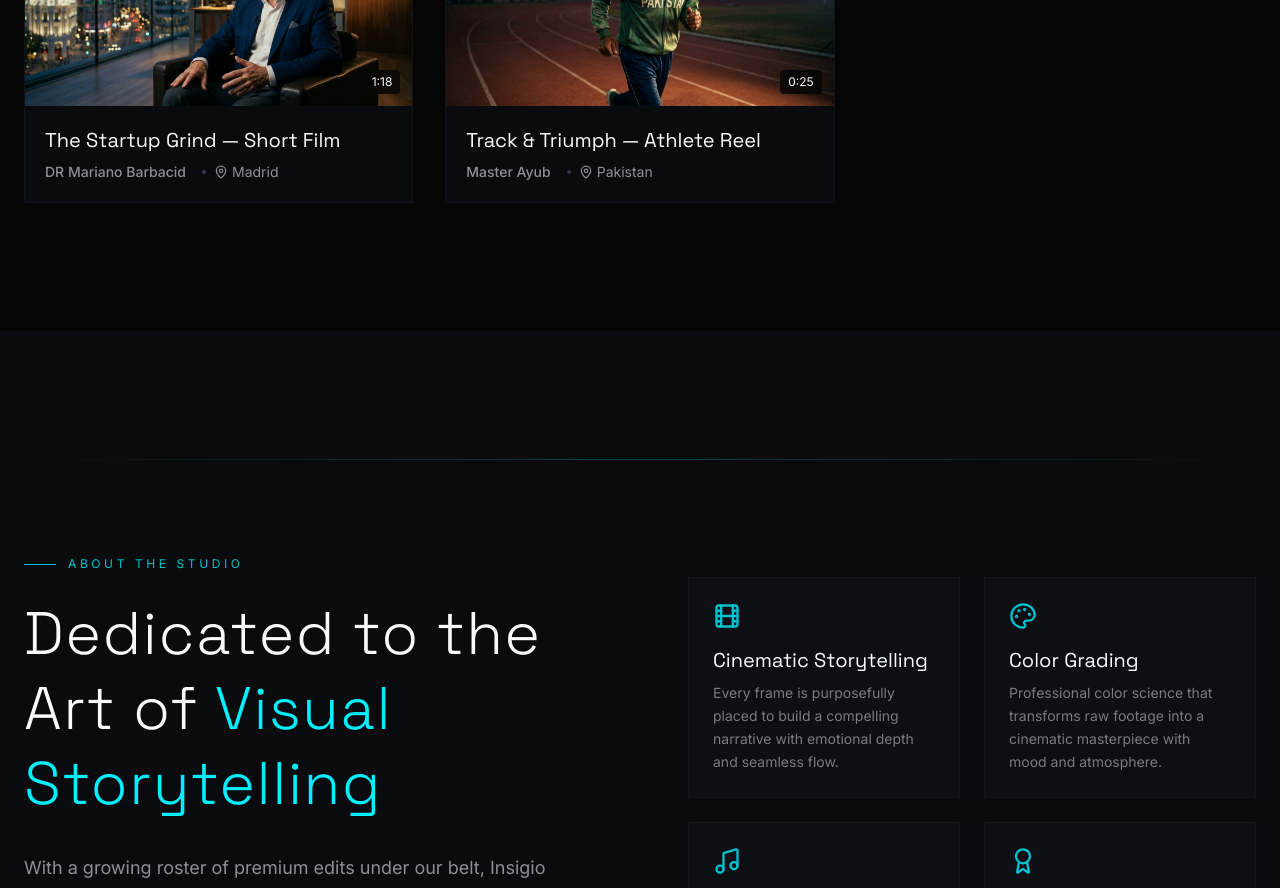
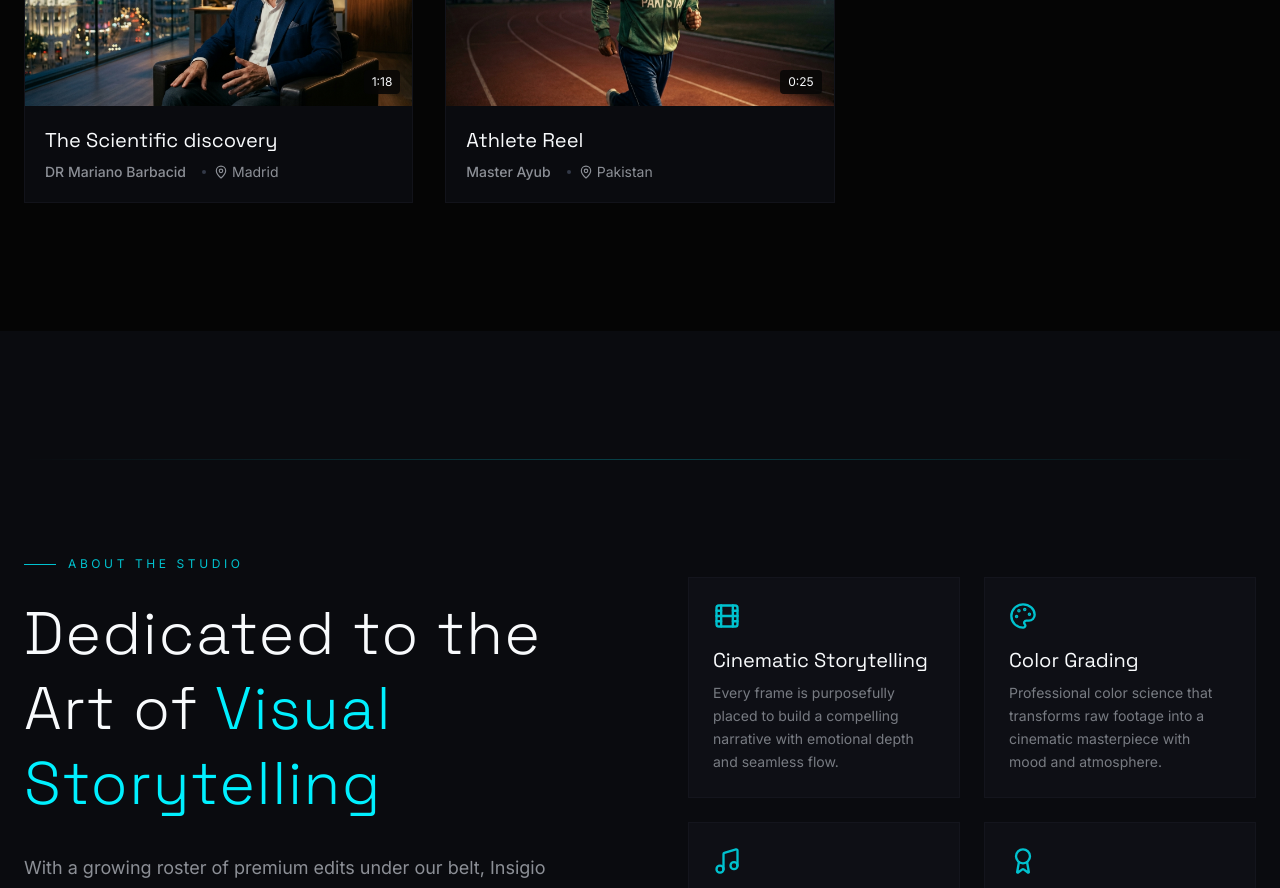
Before and after one commit to Zain-The-Coder/Insigio_Editz, a Next.js app: page / in a window 1280 px wide. Shown: the part 2740-3628 px from the top of the page. Built offline with nearby package versions, Linux system fonts and the light colour scheme.

Commit message:
little change

```diff
--- a/src/data/portfolio.ts
+++ b/src/data/portfolio.ts
@@ -139,7 +139,7 @@ export const portfolioItems: PortfolioItem[] = [
   // ── Entrepreneurs & Athletes ──
   {
     id: 11,
-    title: "The Startup Grind — Short Film",
+    title: "The Scientific discovery",
     couple: "DR Mariano Barbacid",
     location: "Madrid",
     duration: "1:18",
@@ -149,7 +149,7 @@ export const portfolioItems: PortfolioItem[] = [
   },
   {
     id: 12,
-    title: "Track & Triumph — Athlete Reel",
+    title: "Athlete Reel",
     couple: "Master Ayub",
     location: "Pakistan",
     duration: "0:25",
```
